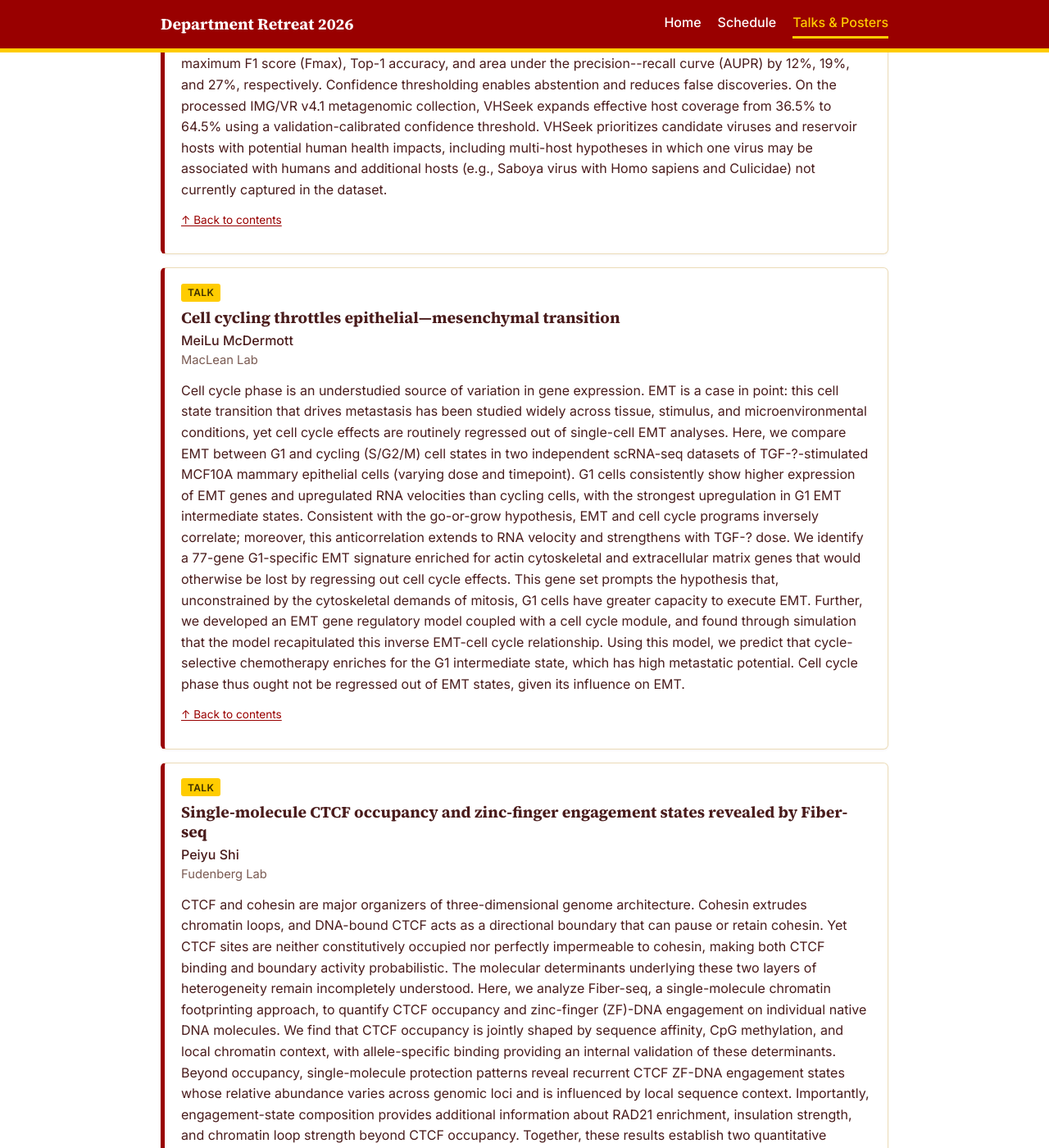
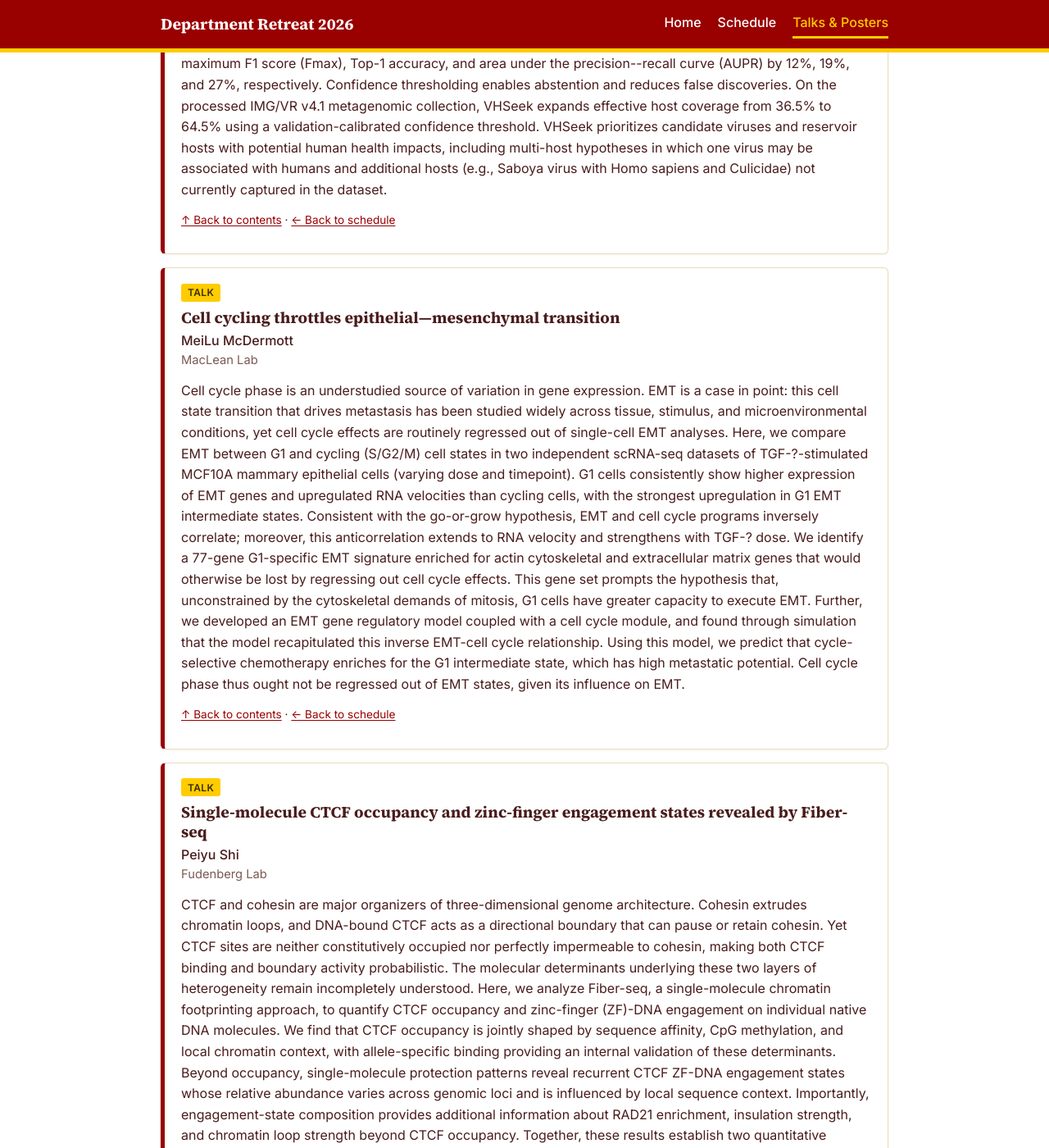
Before and after one commit to LexiShew/QCB-retreat-2026, a Jekyll site: the page built from abstracts.html, in a window 1280 px wide and 1400 px high, scrolled down 3877 px. Shown: the whole window at 82% size. Built offline with Jekyll 4.4.1, drawn with Linux system fonts in a browser that asks for light colours; some of the changed text lies outside the part shown.

Commit message:
add 'jump to schedule' at the end of abstracts

```diff
--- a/abstracts.html
+++ b/abstracts.html
@@ -127,7 +127,7 @@ column that has values; until then they render as a single list. A section of
     <p class="affil">{{ a[tc.affiliation] | escape }}</p>
     {%- endif %}
     <p class="body">{{ a[tc.abstract] | strip | escape | newline_to_br }}</p>
-    <p class="top"><a href="#contents">↑ Back to contents</a></p>
+    <p class="top"><a href="#contents">↑ Back to contents</a> · <a href="{{ '/schedule/' | relative_url }}#detailed">← Back to schedule</a></p>
   </article>
   {%- endfor %}
 </section>
@@ -160,7 +160,7 @@ column that has values; until then they render as a single list. A section of
     <p class="affil">{{ a[pc.affiliation] | escape }}</p>
     {%- endif %}
     <p class="body">{{ a[pc.abstract] | strip | escape | newline_to_br }}</p>
-    <p class="top"><a href="#contents">↑ Back to contents</a></p>
+    <p class="top"><a href="#contents">↑ Back to contents</a> · <a href="{{ '/schedule/' | relative_url }}#detailed">← Back to schedule</a></p>
   </article>
   {%- endfor %}
 </section>
@@ -179,7 +179,7 @@ column that has values; until then they render as a single list. A section of
     <p class="affil">{{ a[pc.affiliation] | escape }}</p>
     {%- endif %}
     <p class="body">{{ a[pc.abstract] | strip | escape | newline_to_br }}</p>
-    <p class="top"><a href="#contents">↑ Back to contents</a></p>
+    <p class="top"><a href="#contents">↑ Back to contents</a> · <a href="{{ '/schedule/' | relative_url }}#detailed">← Back to schedule</a></p>
   </article>
   {%- endfor %}
 </section>
```
